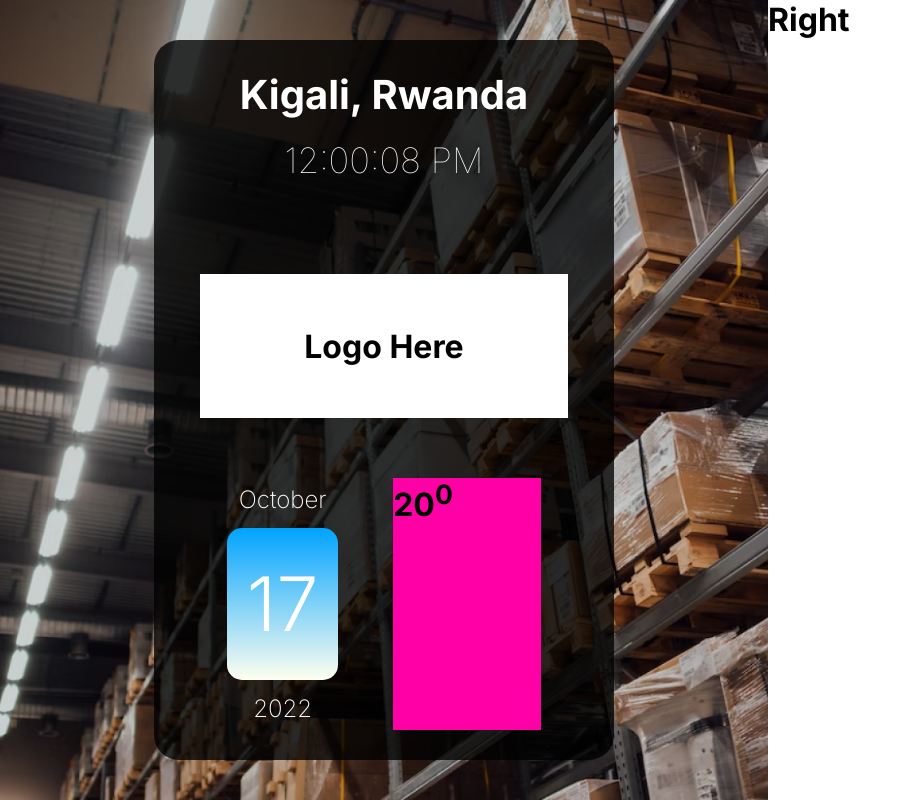
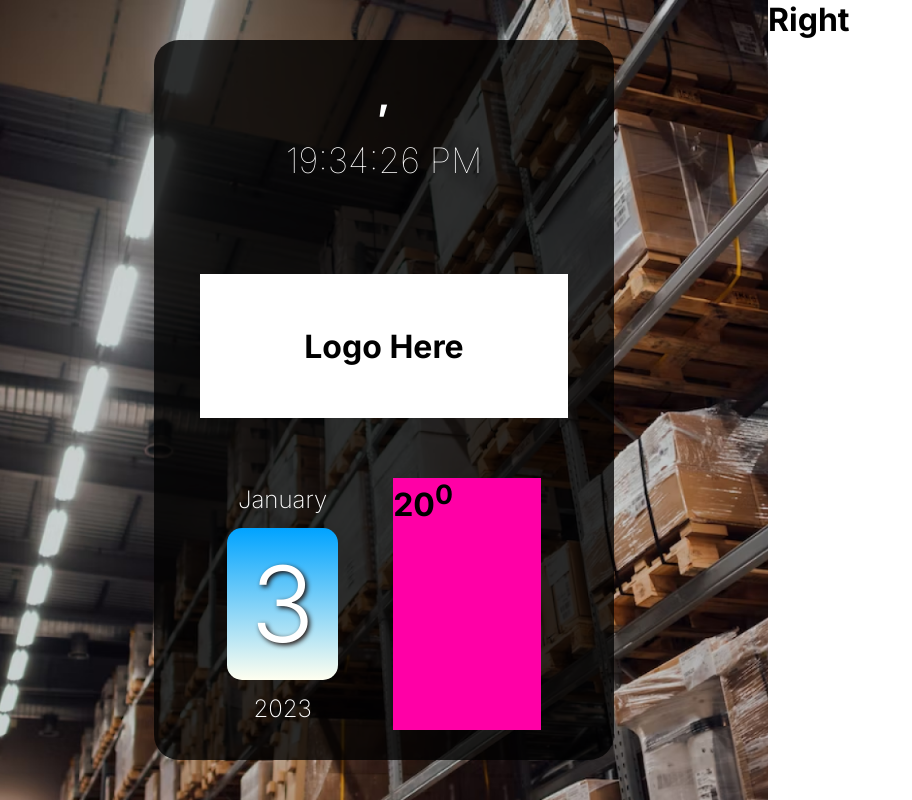
Before and after one commit to pacisjules/webFronted, a Next.js app: page / in a window 1280 px wide. Shown: the whole page, without its empty margins (0-912 px from the left). Built offline with nearby package versions, Linux system fonts and the light colour scheme; no server answers.

Commit message:
Updates on Login

```diff
--- /dev/null
+++ b/features/weatherApi/getweather.js
@@ -0,0 +1,81 @@
+import { createSlice, createAsyncThunk } from '@reduxjs/toolkit'
+import axios from 'axios';
+
+const initialState = {
+  value: 0,
+  country:'',
+  city:'',
+  myname:''
+}
+
+
+const Urls = "https://api.db-ip.com/v2/free/self";
+/* const urls_currency="http://127.0.0.1:8000/addcurrency"; */
+
+export const getCountry = createAsyncThunk(
+  'getweatherslice/getCountry',
+
+  async () => {
+    const response =await axios.get(Urls);
+    return response.data
+  }
+)
+
+
+/* export const AddCurrency = createAsyncThunk(
+  "getweatherslice/AddCurrency",
+  async (data) => {
+    try {
+      const response = await axios.post(urls_currency, data);
+      return response.data;
+    } catch (err) {
+      console.error(err)
+    }
+  }
+); */
+
+
+export const getweatherslice = createSlice({
+    name: 'getweatherslice',
+    initialState,
+
+    reducers: {
+      increment: (state) => {
+          state.value += 1
+        },
+
+
+        changeMyname:(state, action)=>{
+          state.myname=action.payload
+        },
+  },
+
+
+    extraReducers: (builder) => {
+      builder.addCase(getCountry.pending, (state) => {
+
+      });
+
+      builder.addCase(getCountry.fulfilled, (state, action) => {
+
+        state.country=action.payload.countryName;
+        state.city=action.payload.stateProv;
+      });
+
+     builder.addCase(getCountry.rejected, (state) => {
+
+    });
+
+
+    /* builder.addCase(AddCurrency.fulfilled, (state, action) => {
+      state.isLoading='none';
+      console.log(action.payload);
+    }); */
+
+    }
+
+})
+
+
+export const { changeMyname } = getweatherslice.actions;
+export default getweatherslice.reducer
--- a/pages/index.js
+++ b/pages/index.js
@@ -5,10 +5,104 @@ import Head from "next/head";
 import Image from "next/image";
 import styles from "../styles/Home.module.css";
 
+import { useSelector, useDispatch } from "react-redux";
+import {
+  changeMyname,
+  getCountry
+} from "../features/weatherApi/getweather";
+
 
 import classes from '../styles/login/App.module.css';
 
 export default function Home() {
+
+  useEffect(() => {
+    dispatch(getCountry());
+  }, []);
+
+  const getcoutry = useSelector((state) => state.getcountryinfo.country);
+  const getcity = useSelector((state) => state.getcountryinfo.city);
+  const [time, setTime] = useState('');
+  const [period, setperiod] = useState('');
+  const [year, setyear] = useState();
+  const [dates, setdates] = useState();
+  const [month, setmonth] = useState();
+
+  //
+
+
+
+
+  setInterval(() => {
+    var date = new Date();
+    var hour = date.getHours();
+    var year = date.getFullYear();
+    var month = date.getMonth();
+    var day=date.getDay();
+    var fullclock = date.getHours() + ":" + date.getMinutes() + ":" + date.getSeconds();
+    let periodtime='';
+
+    setTime(fullclock);
+    setyear(year);
+    setdates(day);
+
+    switch (month) {
+      case 0:
+        setmonth("January");
+        break;
+      case 1:
+        setmonth("February");
+        break;
+      case 2:
+        setmonth("March");
+        break;
+      case 3:
+        setmonth("April");
+        break;
+      case 4:
+        setmonth("May");
+        break;
+      case 5:
+        setmonth("June");
+        break;
+      case 6:
+        setmonth("July");
+        break;
+      case 7:
+        setmonth("August");
+        break;
+      case 8:
+        setmonth("September");
+        break;
+      case 9:
+        setmonth("October");
+        break;
+      case 10:
+        setmonth("November");
+        break;
+      case 11:
+        setmonth("December");
+        break;
+    }
+
+
+
+    if (hour >= 0 && hour <= 12) {
+
+      periodtime= "AM"
+
+    } else {
+
+      periodtime= "PM"
+
+    }
+    setperiod(periodtime)
+
+  }, 500)
+
+
+  const dispatch = useDispatch();
+
 
   return (
     <div className={classes.maincontainer}>
@@ -17,8 +111,9 @@ export default function Home() {
 
       <div className={classes.InfoDiv}>
       <div className={classes.igihe}>
-        <h1>Kigali, Rwanda</h1>
-        <h3>12:00:08 PM</h3>
+        <h1>{getcity}, {getcoutry}</h1>
+
+        <h3>{time} {period}</h3>
       </div>
 
       <div className={classes.logodiv}>
@@ -28,15 +123,15 @@ export default function Home() {
       <div className={classes.weatherDiv}>
       <div className={classes.lft}>
       <div className={classes.tp}>
-      <h2>October</h2>
+      <h2>{month}</h2>
       </div>
 
       <div className={classes.md}>
-      <h2>17</h2>
+      <h2>{dates}</h2>
       </div>
 
       <div className={classes.btm}>
-      <h2>2022</h2>
+      <h2>{year}</h2>
       </div>
       </div>
 
--- a/store/store.js
+++ b/store/store.js
@@ -1,5 +1,6 @@
 import { configureStore } from '@reduxjs/toolkit'
 import Mychangename from '../features/changename/changenameslice'
+import getc from '../features/weatherApi/getweather'
 
 
 
@@ -8,5 +9,6 @@ import Mychangename from '../features/changename/changenameslice'
 export const store = configureStore({
   reducer: {
     changename:Mychangename,
+    getcountryinfo:getc,
   },
 })
--- a/styles/login/App.module.css
+++ b/styles/login/App.module.css
@@ -99,9 +99,10 @@ align-items: center;
 }
 
 .maincontainer .LeftDiv .InfoDiv .weatherDiv .lft .md h2{
-  font-size: 75px;
+  font-size: 105px;
   font-weight: 300;
   color: white;
+  text-shadow: 2px 2px 5px #1C0C08;
 }
 
 
```
